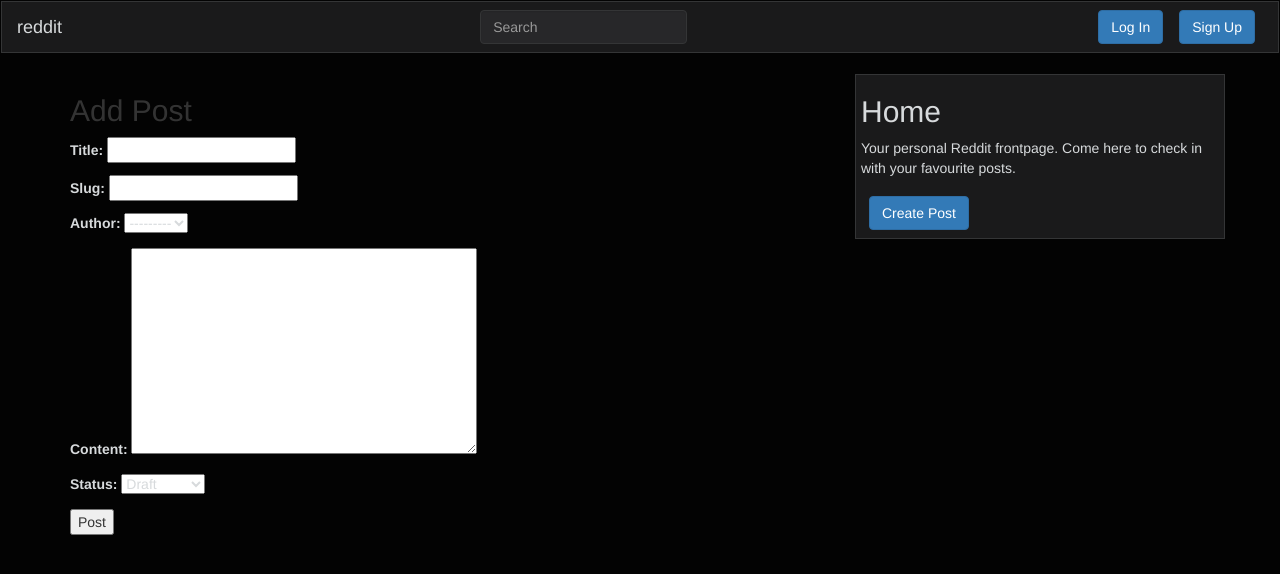
After one commit to Code-Institute-Submissions/erykslezak-CIPP4_JuneResub, a Django app: page /add_post/ in a window 1280 px wide. The commit adds this page. Shown: the top 574 px of the page. Run offline with Django 4.2, Linux system fonts and the light colour scheme; some libraries are stand-ins or nearby versions.

Commit message:
Add posting functionality

```diff
--- a/blog/models.py
+++ b/blog/models.py
@@ -1,4 +1,5 @@
 from django.db import models
+from django.urls import reverse
 from django.contrib.auth.models import User
 from cloudinary.models import CloudinaryField
 
@@ -19,6 +20,9 @@
     def __str__(self):
         return self.title
 
+    def get_absolute_url(self):
+        return reverse('home')
+
 
 class Comment(models.Model):
     post = models.ForeignKey(Post, on_delete=models.CASCADE, related_name='comments')
@@ -33,6 +37,3 @@
 
     def __str__(self):
         return f"Comment {self.body} by {self.name}"
-
-    def comment_count(self):
-        return self.comment_set.count()
--- a/blog/urls.py
+++ b/blog/urls.py
@@ -1,7 +1,9 @@
 from . import views
 from django.urls import path
+from .views import AddPost, PostDetail
 
 urlpatterns = [
     path('', views.PostList.as_view(), name='home'),
-    path('<slug:slug>/', views.PostDetail.as_view(), name="post_detail"),
+    path('add_post/', AddPost.as_view(), name="add_post"),
+    path('<slug:slug>/', PostDetail.as_view(), name="post_detail"),
 ]
--- a/blog/views.py
+++ b/blog/views.py
@@ -1,16 +1,15 @@
 from django.shortcuts import render, get_object_or_404
-from django.views import generic, View
 from .models import Post
 from .forms import CommentForm
+from django.views.generic import CreateView, ListView, DetailView
 
-
-class PostList(generic.ListView):
+class PostList(ListView):
     model = Post
     queryset = Post.objects.filter(status=1).order_by('-created_on')
     template_name = 'index.html'
 
 
-class PostDetail(View):
+class PostDetail(DetailView):
 
     def get(self, request, slug, *args, **kwargs):
         queryset = Post.objects.filter(status=1)
@@ -27,3 +26,9 @@
                 "comment_form": CommentForm()
             },
         )
+
+
+class AddPost(CreateView):
+    model = Post
+    template_name = 'add_post.html'
+    fields = '__all__'
--- a/cipp4/urls.py
+++ b/cipp4/urls.py
@@ -18,5 +18,6 @@
 
 urlpatterns = [
     path('admin/', admin.site.urls),
-    path('', include('blog.urls'), name='blog_urls')
+    path('', include('blog.urls'), name='blog_urls'),
+    path('accounts/', include('allauth.urls')),
 ]
--- a/requirements.txt
+++ b/requirements.txt
@@ -4,8 +4,13 @@
 dj-database-url==0.5.0
 dj3-cloudinary-storage==0.0.6
 Django==3.2.13
+django-allauth==0.50.0
 django-crispy-forms==1.14.0
 gunicorn==20.1.0
+oauthlib==3.2.0
 psycopg2==2.9.3
+PyJWT==2.3.0
+python3-openid==3.2.0
 pytz==2022.1
+requests-oauthlib==1.3.1
 sqlparse==0.4.2
--- a/static/css/style.css
+++ b/static/css/style.css
@@ -2,15 +2,17 @@
     text-align:center;
 }
 
-#search:active {
+/* #search:active {
     border: solid 1px #D7DADC;
-}
+} */
+
 .form-control{
     background-color: #272729;
     border: solid 1px #343536;
 }
 
-.form-control:hover{
+.form-control:hover,
+.form-group:visited {
     border: solid 1px #D7DADC;
 }
 
@@ -27,11 +29,16 @@
     border: solid 1px #343536;
 }
 
-.card, .post-card {
+.card, .post-card, .side-card {
     border: solid 1px #343536;
     background-color: #1A1A1B;
     margin-bottom: 10px;
-    margin-right: 1px;
+}
+
+.side-card {
+    margin-left: 5px;
+    padding: 0 5px;
+    color: #D7DADC;
 }
 
 .top-card{
--- /dev/null
+++ b/templates/add_post.html
@@ -0,0 +1,10 @@
+{% extends "base.html" %}
+{% block content %}
+<h2>Add Post</h2>
+
+<form method="POST">
+    {% csrf_token %}
+    {{ form.as_p }}
+    <button>Post</button>
+</form>
+{% endblock content %}
--- a/templates/base.html
+++ b/templates/base.html
@@ -63,11 +63,12 @@
                 {% endblock content %}
             </div>
             <div class="col-md-4">
-                <div class="row card">
+                <div class="row side-card">
                     <h2>Home</h2>
                     <p>Your personal Reddit frontpage. Come here to check in with your favourite posts.</p>
-                    <button type="button" class="btn btn-margin btn-primary">Log In</button>
-                    <button type="button" class="btn btn-margin btn-primary">Sign Up</button>
+                    <a href="{% url 'add_post' %}">
+                        <button type="button" class="btn btn-margin btn-primary">Create Post</button>
+                    </a>
                 </div>
             </div>
         </div>
```
Also changed, not shown: blog/forms.py (+13 -1 lines), cipp4/settings.py (+8 -0 lines).
